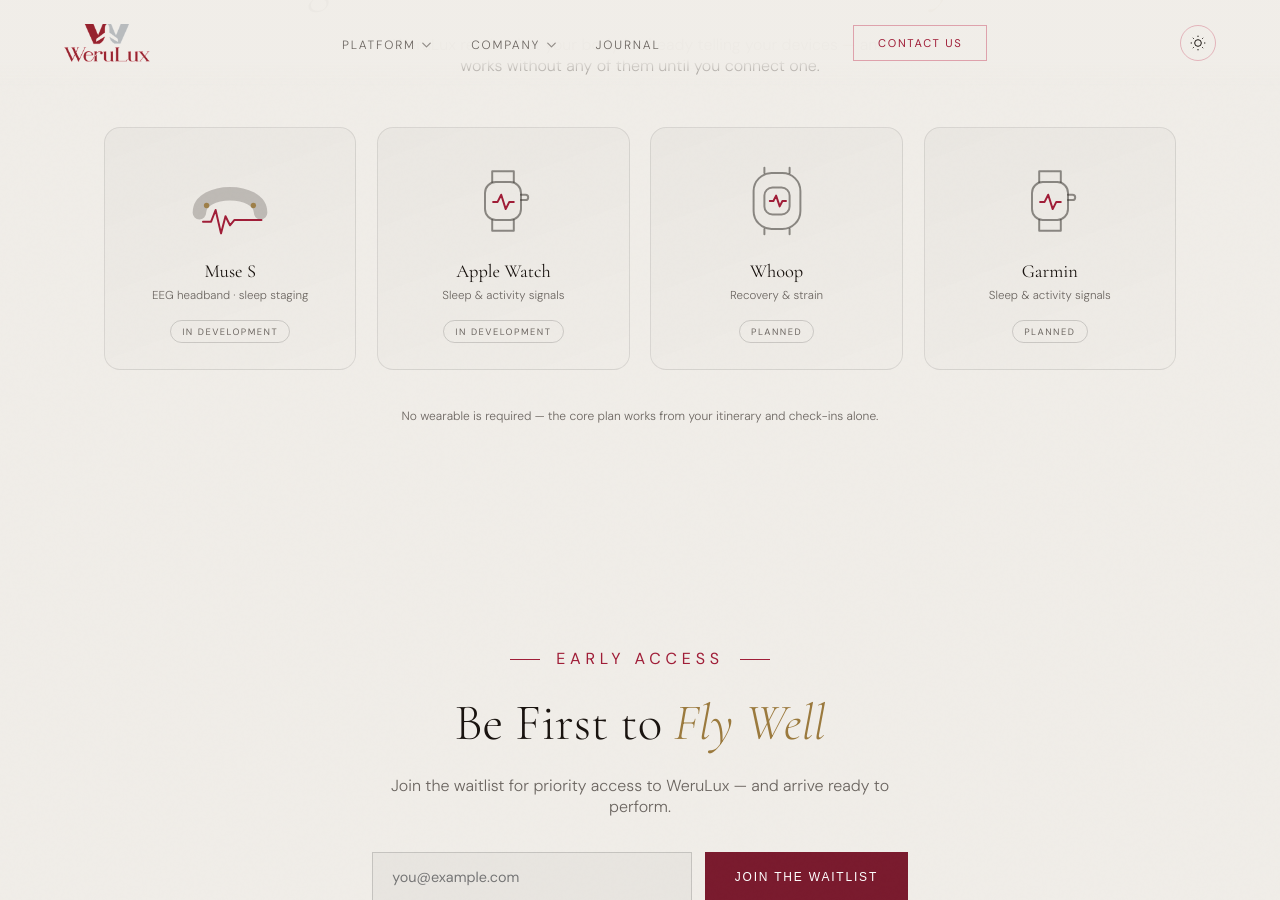
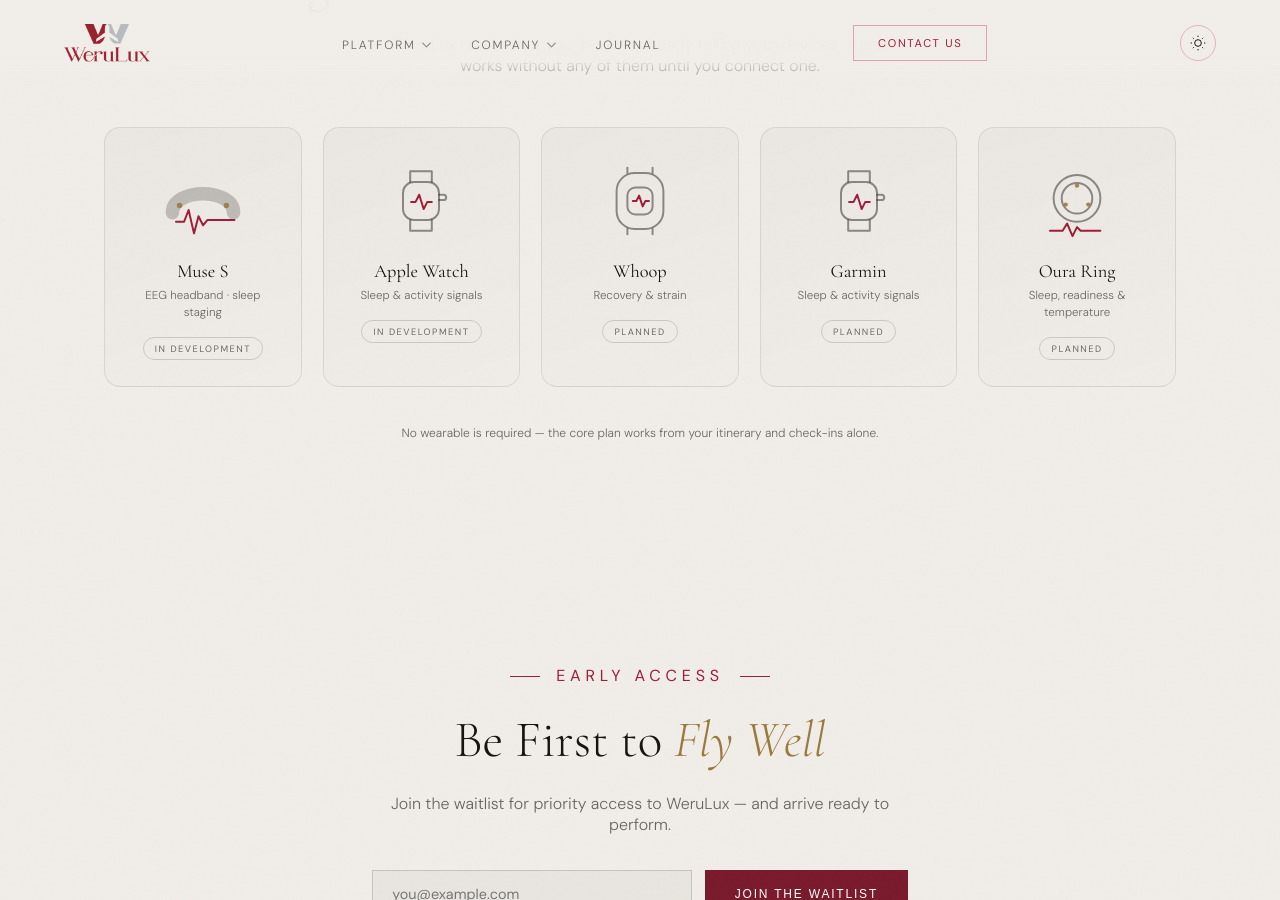
Before and after one commit to WeruLux/website, a Jekyll site: the page built from technology.html, in a window 1280 px wide and 900 px high, scrolled down 1500 px. Built offline with Jekyll 4.4.1, drawn with Linux system fonts in a browser that asks for light colours.

Commit message:
Oura Ring joins the hardware lineup

```diff
--- a/_data/devices.yml
+++ b/_data/devices.yml
@@ -23,6 +23,10 @@
     type: watch
     detail: Sleep & activity signals
     status: Planned
+  - name: Oura Ring
+    type: ring
+    detail: Sleep, readiness & temperature
+    status: Planned
 note: >-
   No wearable is required — the core plan works from your itinerary and
   check-ins alone.
--- a/_includes/devices.html
+++ b/_includes/devices.html
@@ -31,6 +31,18 @@
             <!-- the signal it reads -->
             <path class="d-wave" d="M30 68h9l5-13 6 26 5-19 5 10 5-6h30"/>
           </svg>
+          {% when 'ring' %}
+          <svg viewBox="0 0 120 90" aria-hidden="true">
+            <!-- the ring face-on: band with an inner bore -->
+            <circle class="d-stroke" cx="60" cy="42" r="26"/>
+            <circle class="d-stroke" cx="60" cy="42" r="17"/>
+            <!-- sensor pads on the inner band -->
+            <circle class="d-node" cx="60" cy="28" r="2.4"/>
+            <circle class="d-node" cx="47.5" cy="49" r="2.4"/>
+            <circle class="d-node" cx="72.5" cy="49" r="2.4"/>
+            <!-- the signal it reads -->
+            <path class="d-wave" d="M30 78h14l5-8 6 14 5-10 4 4h22"/>
+          </svg>
           {% when 'band' %}
           <svg viewBox="0 0 120 90" aria-hidden="true">
             <rect class="d-stroke" x="34" y="14" width="52" height="62" rx="20"/>
--- a/admin/config.yml
+++ b/admin/config.yml
@@ -241,7 +241,7 @@
             widget: list
             fields:
               - { name: name, label: Device name, widget: string }
-              - { name: type, label: Illustration, widget: select, options: [eeg, watch, band] }
+              - { name: type, label: Illustration, widget: select, options: [eeg, watch, band, ring] }
               - { name: detail, label: What it provides, widget: string, required: false }
               - { name: status, label: "Status (write \"Supported\" once it actually ships)", widget: string }
           - { name: note, label: Footnote, widget: text, required: false }
```
